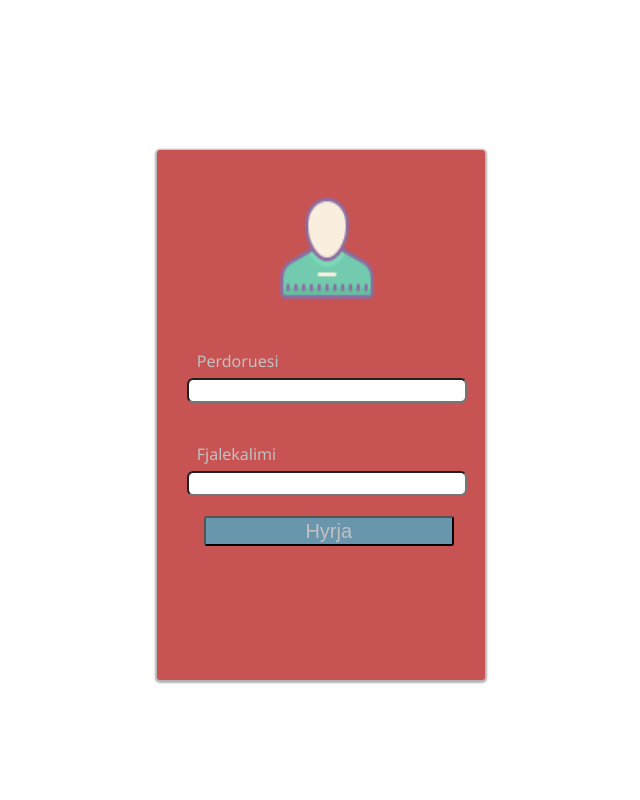
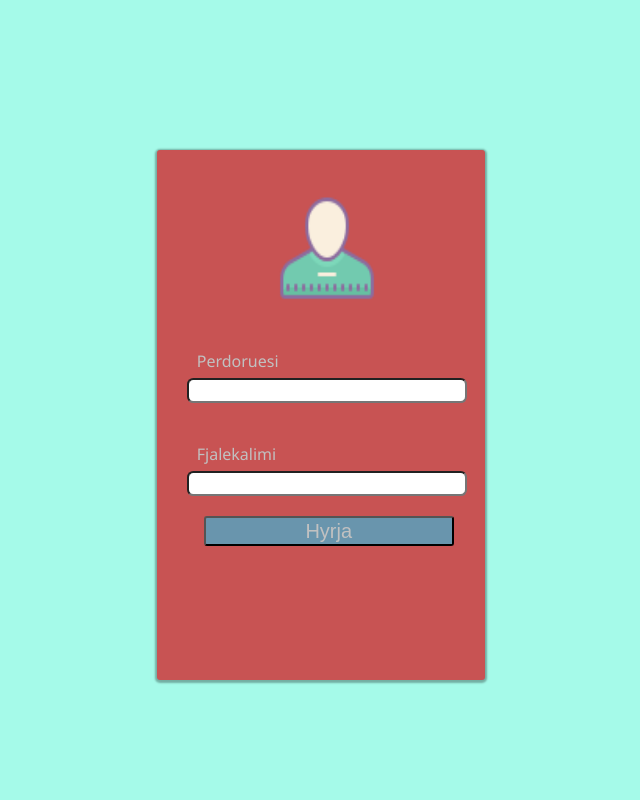
Before and after one commit to redonosmanollaj/PI_1819_Gr31, a PHP site: page /Login.php in a window 1280 px wide. Shown: the whole page, without its empty margins (281-921 px from the left). Run offline with PHP 8.4, Linux system fonts and the light colour scheme.

Commit message:
Update Login.css

```diff
--- a/css/Login.css
+++ b/css/Login.css
@@ -42,3 +42,6 @@
     color: rgb(193, 193, 193);
     font-family: fantasy;
 }
+body {
+    background-color: rgba(153, 250, 231, 0.883);
+}
```
